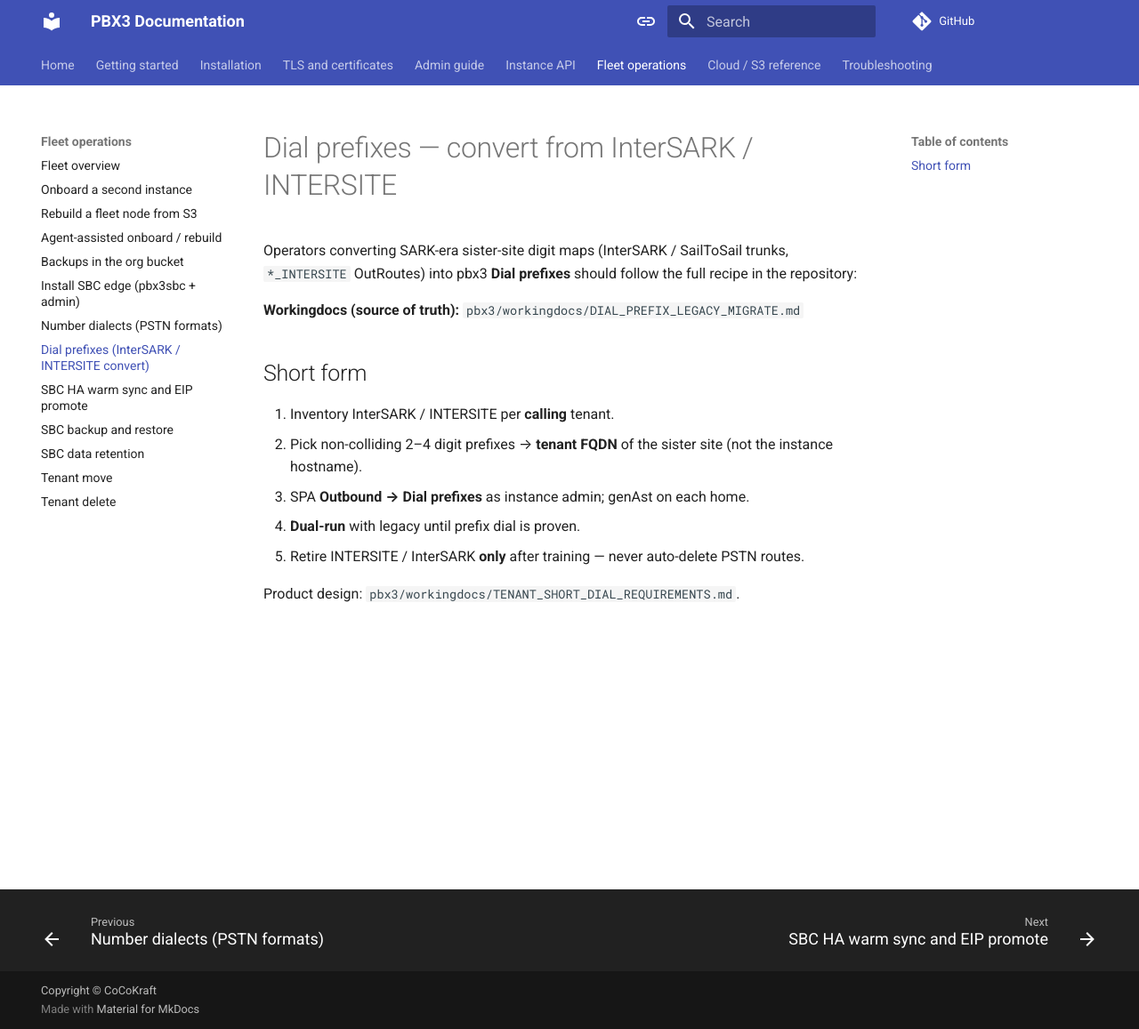
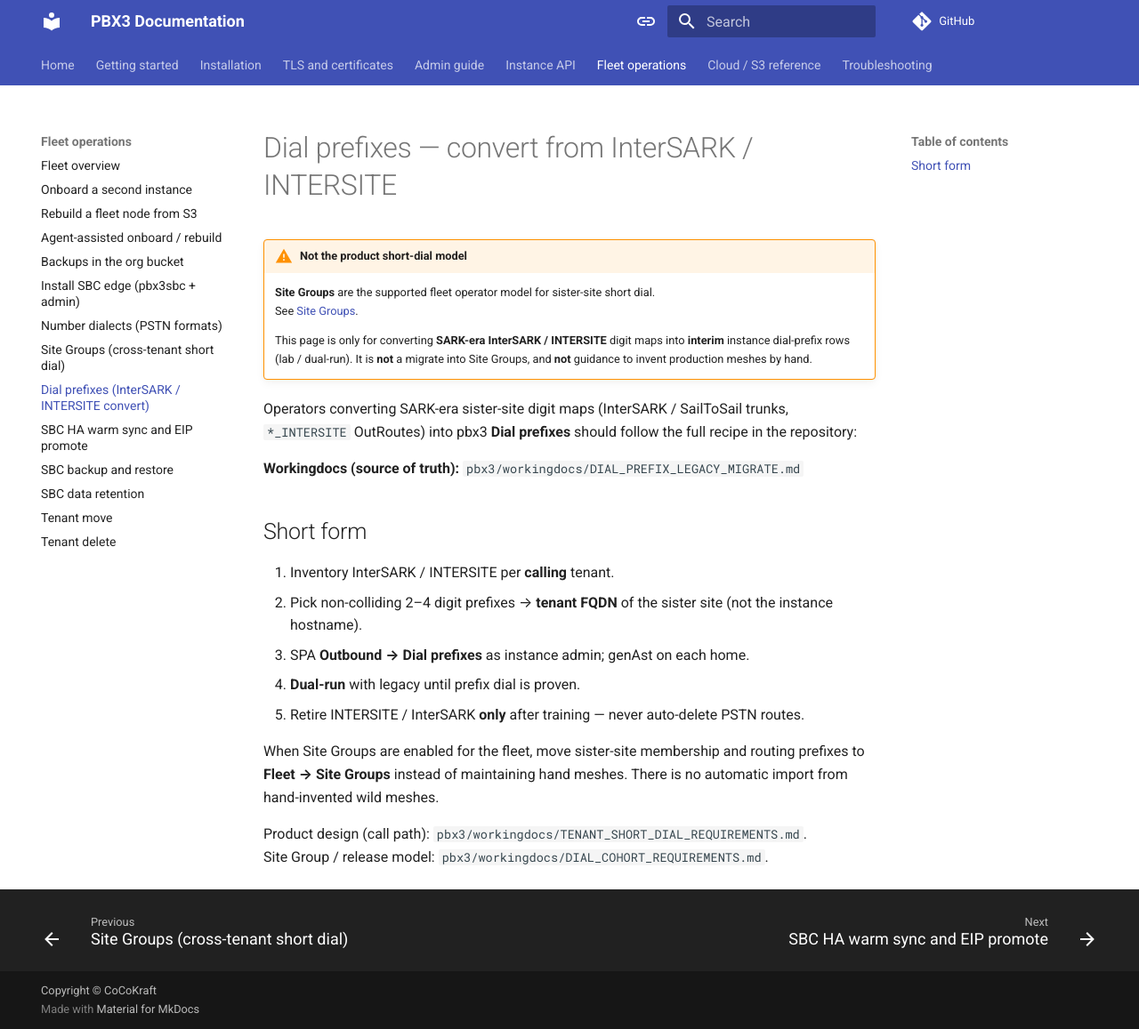
Before and after one commit to aelintra/pbx3-docs, an MkDocs documentation site: the page built from docs/fleet/dial-prefix-legacy-migrate.md, in a window 1280 px wide and 1157 px high. Shown: the whole window at 89% size. Built offline with MkDocs 1.6.1 and Material for MkDocs 9.7.7, drawn with Linux system fonts in a browser that asks for light colours; comment, search, counter and statistics services are not loaded.

Commit message:
docs: Site Groups operator guide (dial cohort C6)
Document Fleet Site Groups as the release short-dial model; clarify
InterSARK convert as interim only, not a hand-mesh migrate path.

Co-authored-by: Cursor <cursoragent@cursor.com>

```diff
--- a/docs/fleet/dial-prefix-legacy-migrate.md
+++ b/docs/fleet/dial-prefix-legacy-migrate.md
@@ -1,4 +1,10 @@
 # Dial prefixes — convert from InterSARK / INTERSITE
+
+!!! warning "Not the product short-dial model"
+    **Site Groups** are the supported fleet operator model for sister-site short dial.
+    See [Site Groups](site-groups.md).
+
+    This page is only for converting **SARK-era InterSARK / INTERSITE** digit maps into **interim** instance dial-prefix rows (lab / dual-run). It is **not** a migrate into Site Groups, and **not** guidance to invent production meshes by hand.
 
 Operators converting SARK-era sister-site digit maps (InterSARK / SailToSail trunks, `*_INTERSITE` OutRoutes) into pbx3 **Dial prefixes** should follow the full recipe in the repository:
 
@@ -12,4 +18,7 @@ Operators converting SARK-era sister-site digit maps (InterSARK / SailToSail tru
 4. **Dual-run** with legacy until prefix dial is proven.
 5. Retire INTERSITE / InterSARK **only** after training — never auto-delete PSTN routes.
 
-Product design: `pbx3/workingdocs/TENANT_SHORT_DIAL_REQUIREMENTS.md`.
+When Site Groups are enabled for the fleet, move sister-site membership and routing prefixes to **Fleet → Site Groups** instead of maintaining hand meshes. There is no automatic import from hand-invented wild meshes.
+
+Product design (call path): `pbx3/workingdocs/TENANT_SHORT_DIAL_REQUIREMENTS.md`.
+Site Group / release model: `pbx3/workingdocs/DIAL_COHORT_REQUIREMENTS.md`.
--- a/mkdocs.yml
+++ b/mkdocs.yml
@@ -92,6 +92,7 @@ nav:
       - Backups in the org bucket: fleet/backups-org-bucket.md
       - Install SBC edge (pbx3sbc + admin): fleet/install-sbc.md
       - Number dialects (PSTN formats): fleet/number-dialect.md
+      - Site Groups (cross-tenant short dial): fleet/site-groups.md
       - Dial prefixes (InterSARK / INTERSITE convert): fleet/dial-prefix-legacy-migrate.md
       - SBC HA warm sync and EIP promote: fleet/sbc-ha-promote.md
       - SBC backup and restore: fleet/sbc-backup-restore.md
```
Also changed, not shown: docs/api/reference.md (+4 -1 lines), docs/fleet/overview.md (+4 -0 lines), docs/fleet/site-groups.md (added, +63 -0 lines).
